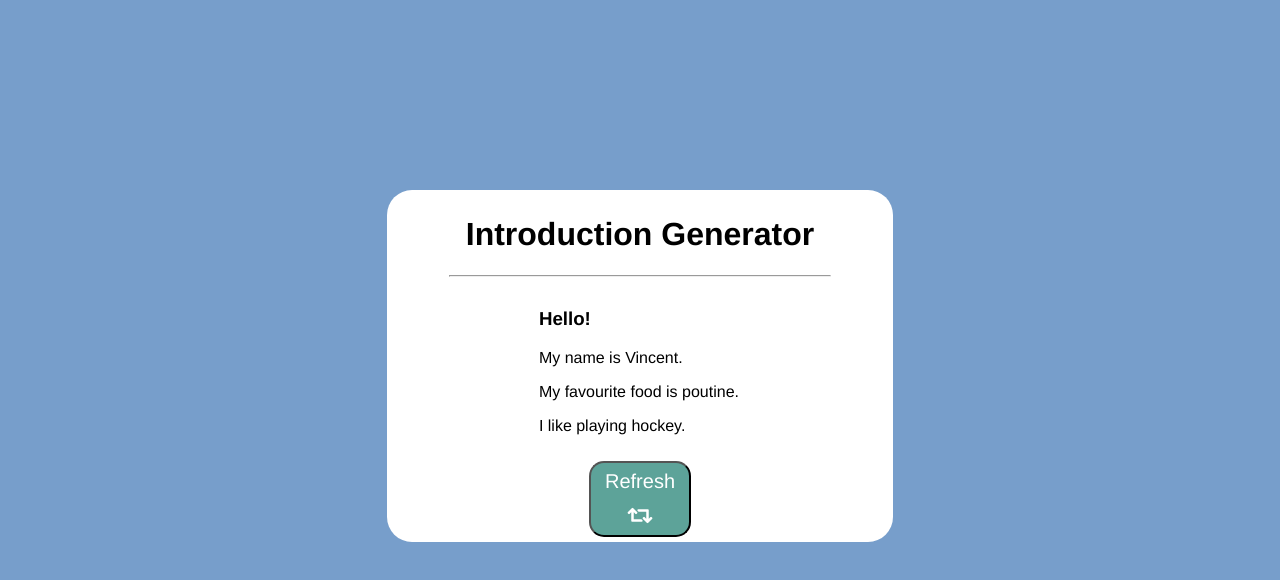
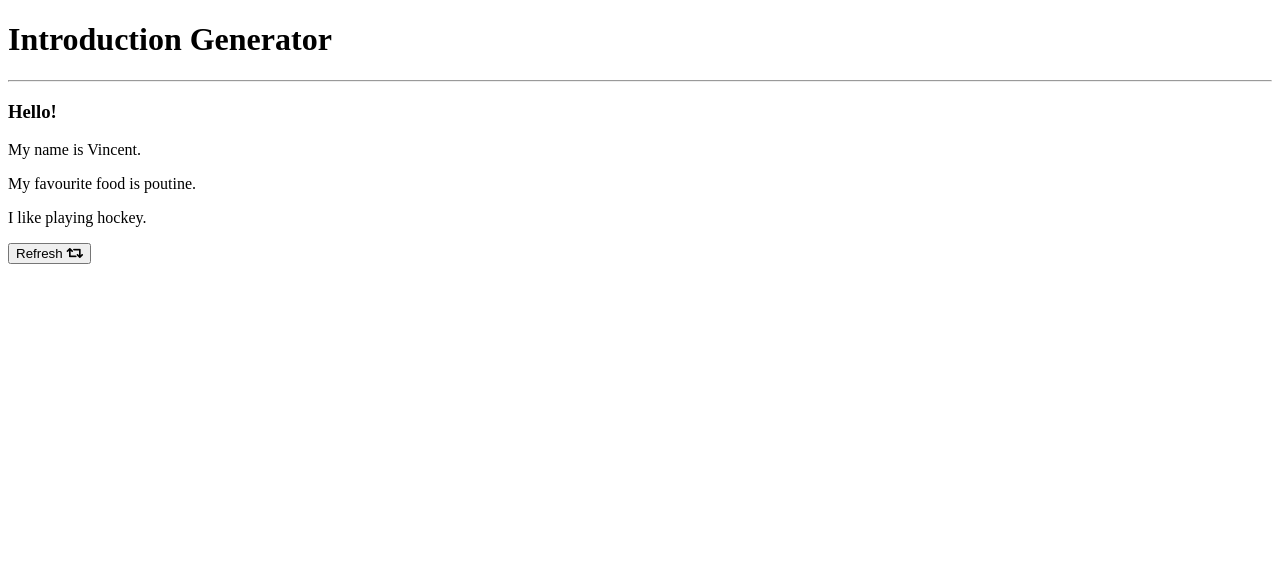
Before and after one commit to vncntstlm/gitActivity, a plain HTML site: page index.html in a window 1280 px wide. Drawn offline with Linux system fonts and the light colour scheme.

Commit message:
commented out css

```diff
--- a/style.css
+++ b/style.css
@@ -1,47 +1,47 @@
-body {
-    background-color:#779ecb;
-    font-family: 'Avenir', Helvetica, Arial, sans-serif;
-}
+/*body {*/
+/*    background-color:#779ecb;*/
+/*    font-family: 'Avenir', Helvetica, Arial, sans-serif;*/
+/*}*/
 
-hr {
-    width: 75%;
-}
-.card {
-    background-color: white;
-    border-radius: 25px;
-    margin:15% 30%;
-}
-#title {
-    text-align: center;
-    padding-top:1%;
-}
+/*hr {*/
+/*    width: 75%;*/
+/*}*/
+/*.card {*/
+/*    background-color: white;*/
+/*    border-radius: 25px;*/
+/*    margin:15% 30%;*/
+/*}*/
+/*#title {*/
+/*    text-align: center;*/
+/*    padding-top:1%;*/
+/*}*/
 
-#sentence {
-    padding:1% 20% 1% 30%;
-}
+/*#sentence {*/
+/*    padding:1% 20% 1% 30%;*/
+/*}*/
 
-#button {
-    text-align:center;
-}
+/*#button {*/
+/*    text-align:center;*/
+/*}*/
 
 
-#button button {
-    width: 20%;
-    margin: 1% 0;
-    background: #5DA399;
-    border-radius: 15px;
-    font-family: 'Avenir', Helvetica, Arial, sans-serif;
-    font-style: normal;
-    font-size: 20px;
-    line-height: 35px;
-    text-align: center;
-    color: #FFFFFF;
-}
+/*#button button {*/
+/*    width: 20%;*/
+/*    margin: 1% 0;*/
+/*    background: #5DA399;*/
+/*    border-radius: 15px;*/
+/*    font-family: 'Avenir', Helvetica, Arial, sans-serif;*/
+/*    font-style: normal;*/
+/*    font-size: 20px;*/
+/*    line-height: 35px;*/
+/*    text-align: center;*/
+/*    color: #FFFFFF;*/
+/*}*/
 
-/*For windowed screens if it is too small*/
-@media only screen and (max-width: 960px) {
-    .card {
-        width:75%;
-        margin:10% 15%;
-    }
-}
+/*!*For windowed screens if it is too small*!*/
+/*@media only screen and (max-width: 960px) {*/
+/*    .card {*/
+/*        width:75%;*/
+/*        margin:10% 15%;*/
+/*    }*/
+/*}*/
```
